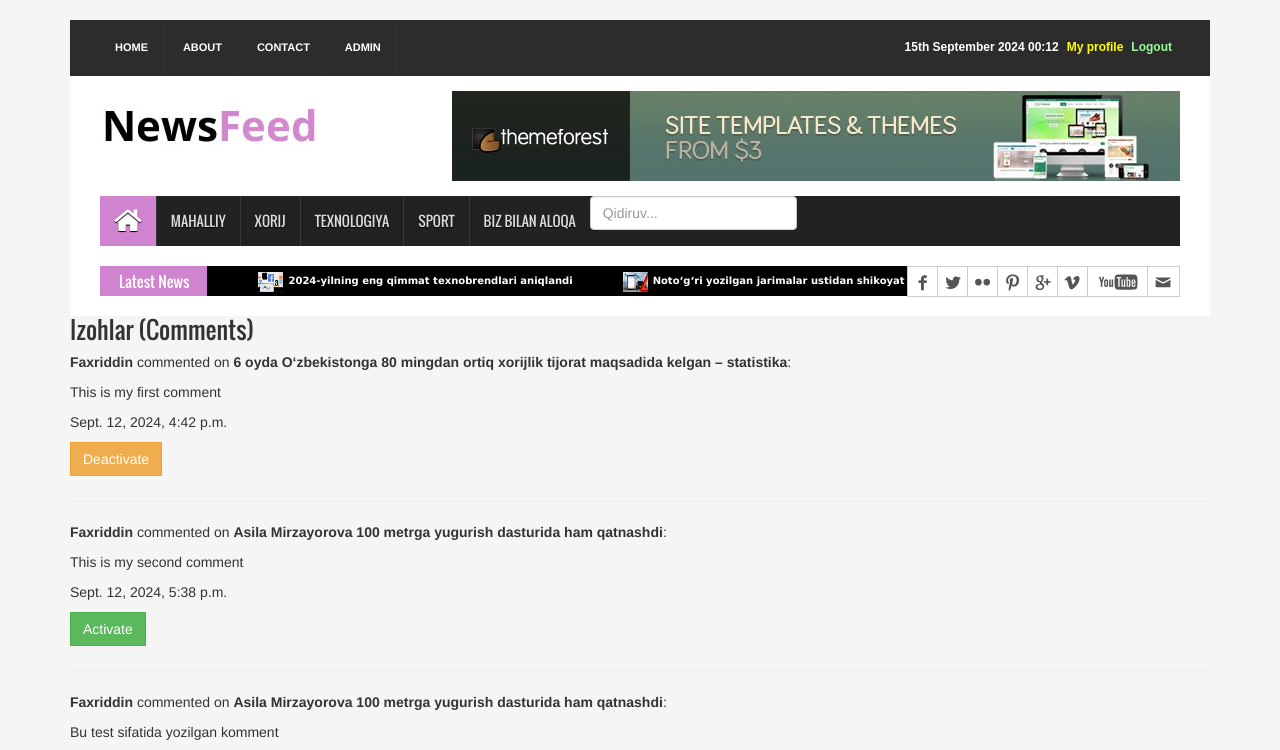
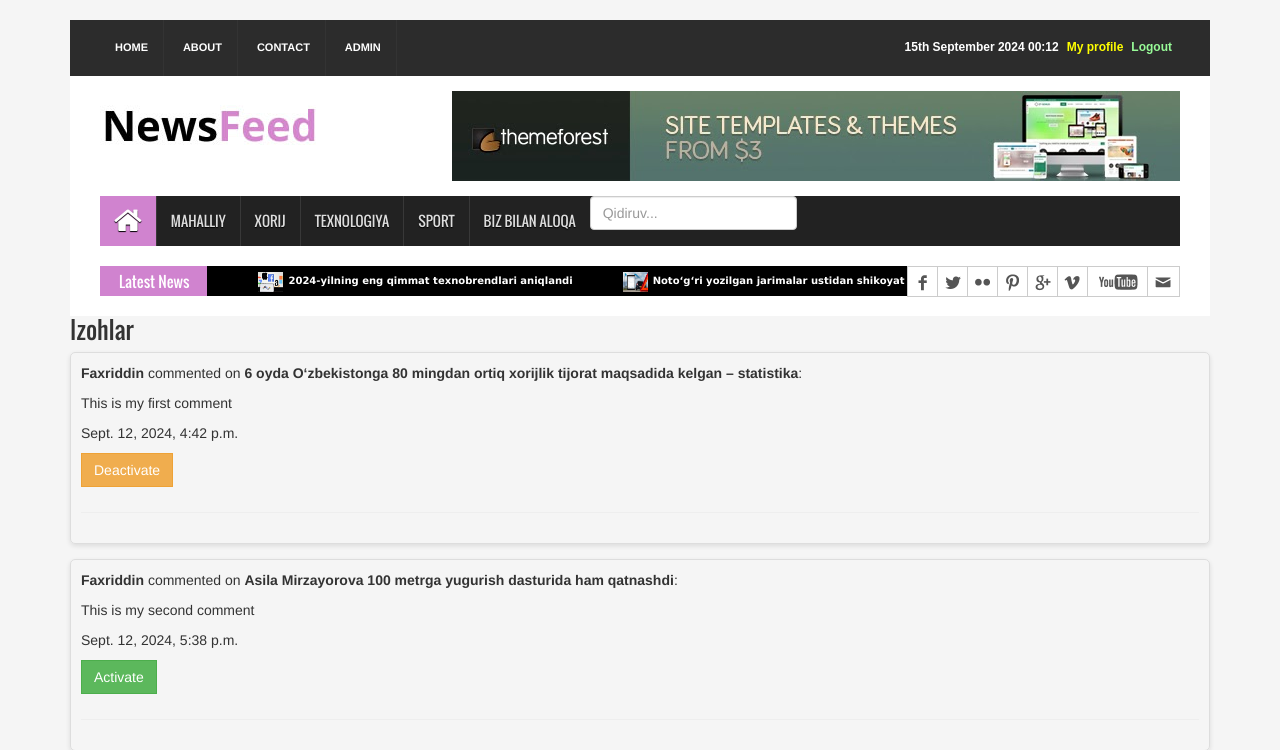
Before and after one commit to Faxriddin2oo2/news_project, a Django app: page /comments/ in a window 1280 px wide. Shown: the top 750 px of the page. Run offline with Django 5.2, Linux system fonts and the light colour scheme; a user stored in the database is signed in; data comes from the database, SQL or seed files in the repository; both versions use the stored data as it was after the commit; some libraries are stand-ins or nearby versions.

```diff
--- a/news_app/views.py
+++ b/news_app/views.py
@@ -213,6 +213,8 @@ def admin_page_view(request):
     }
     return render(request, 'pages/admin_page.html', context)
 
+@login_required
+@user_passes_test(lambda u:u.is_superuser)
 def comment_page_view(request):
     comments_list = Comment.objects.all()
 
--- a/templates/pages/comments_page.html
+++ b/templates/pages/comments_page.html
@@ -4,9 +4,10 @@
 {% block title %} Adming sahifasi {% endblock title%}
 
 {% block content%}
-<h3>Izohlar (Comments)</h3>
+  <h3>Izohlar</h3>
   {% if comments_list %}
       {% for comment in comments_list %}
+      <div class="comments" style="padding: 10px; margin-bottom: 15px; border: 1px solid #ddd; border-radius: 5px; box-shadow: 0 2px 5px rgba(0, 0, 0, 0.1);">
           <p><strong>{{ comment.user.username }}</strong> commented on <strong>{{ comment.news.title }}</strong>:</p>
           <p>{{ comment.body }}</p> <p>{{comment.created_time}}</p>
           <form method="post" action="{% url 'toggle_comment_status' comment.id %}">
@@ -18,6 +19,7 @@
               {% endif %}
           </form>
           <hr>
+      </div>
       {% endfor %}
   {% else %}
       <p>No comments available.</p>  <!-- Message if no comments exist -->
```
Also changed, not shown: db.sqlite3. Lines whose indentation alone changed are shown as unchanged.
